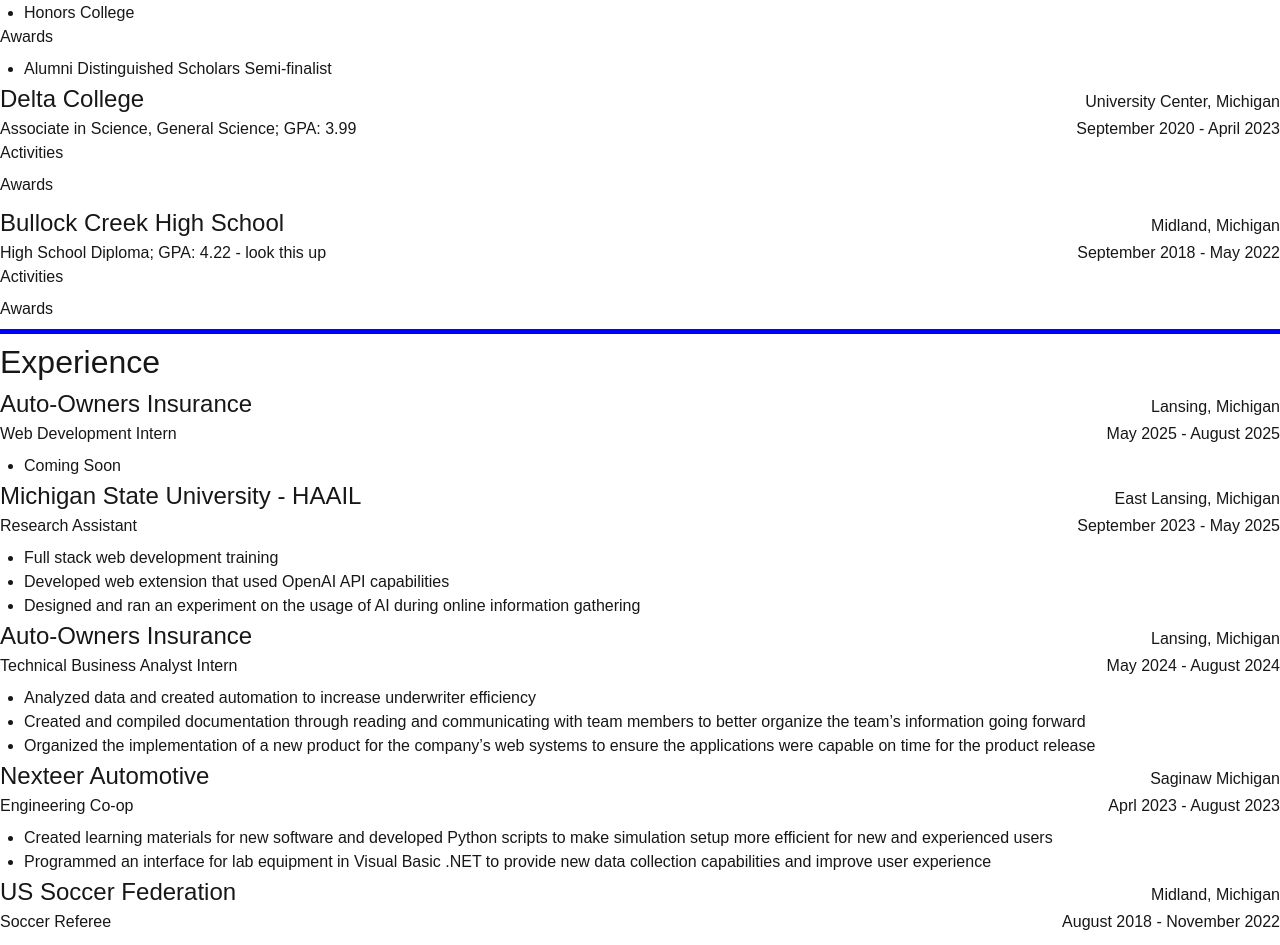
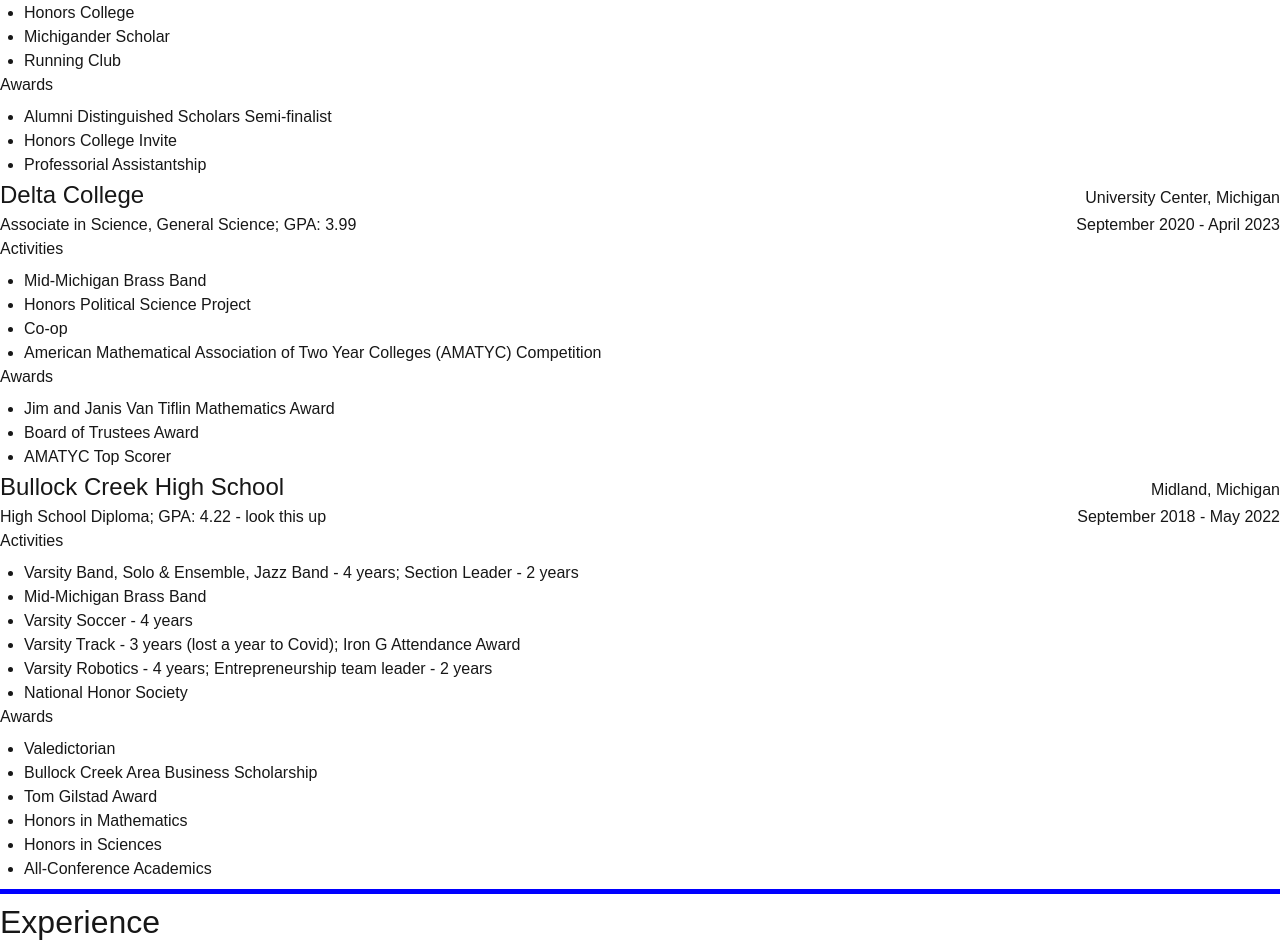
Before and after one commit to qfransen/qfransen.github.io, a Next.js app: page /cv in a window 1280 px wide. Shown: the part 320-1265 px from the top of the page. Built offline with nearby package versions, Linux system fonts and the light colour scheme.

Commit message:
adding CV details

```diff
--- a/src/app/cv/page.tsx
+++ b/src/app/cv/page.tsx
@@ -12,7 +12,7 @@ export function generateMetadata(): Metadata {
 
 export default function Page() {
     return (<>
-        <h1>Curriculum Vitae</h1>
+        <h1><b>C</b>urriculum <b>V</b>itae</h1>
         {fullEducation()}
         {fullExperiences()}
         {fullProjects()}
@@ -68,13 +68,34 @@ function createEducation(schoolName: string, location: string, gpa: string, time
 function fullEducation(): JSX.Element {
     return (<>
         {section('Education')}
+
         {createEducation('Michigan State University', 'East Lansing, Michigan', '4.00',
         'September 2023 - December 2025', 'Bachelor of Science, Computer Science',
-        ['Spartan Brass', 'Honors College'], ['Alumni Distinguished Scholars Semi-finalist'])}
+        ['Spartan Brass', 'Honors College', 'Michigander Scholar','Running Club'],
+            ['Alumni Distinguished Scholars Semi-finalist',
+            'Honors College Invite', 'Professorial Assistantship'])}
+
         {createEducation('Delta College', 'University Center, Michigan', '3.99',
-        'September 2020 - April 2023', 'Associate in Science, General Science', [], [])}
+        'September 2020 - April 2023', 'Associate in Science, General Science',
+            ['Mid-Michigan Brass Band', 'Honors Political Science Project', 'Co-op',
+            'American Mathematical Association of Two Year Colleges (AMATYC) Competition'],
+            ['Jim and Janis Van Tiflin Mathematics Award', 'Board of Trustees Award', 'AMATYC Top Scorer'])}
+
         {createEducation('Bullock Creek High School', 'Midland, Michigan', '4.22 - look this up',
-        'September 2018 - May 2022', 'High School Diploma', [], [])}
+        'September 2018 - May 2022', 'High School Diploma',
+            [
+            'Varsity Band, Solo & Ensemble, Jazz Band - 4 years; Section Leader - 2 years',
+            'Mid-Michigan Brass Band',
+            'Varsity Soccer - 4 years',
+            'Varsity Track - 3 years (lost a year to Covid); Iron G Attendance Award',
+            'Varsity Robotics - 4 years; Entrepreneurship team leader - 2 years',
+            'National Honor Society'],
+            ['Valedictorian',
+            'Bullock Creek Area Business Scholarship',
+            'Tom Gilstad Award',
+            'Honors in Mathematics',
+            'Honors in Sciences',
+            'All-Conference Academics'])}
     </>)
 }
 
```
